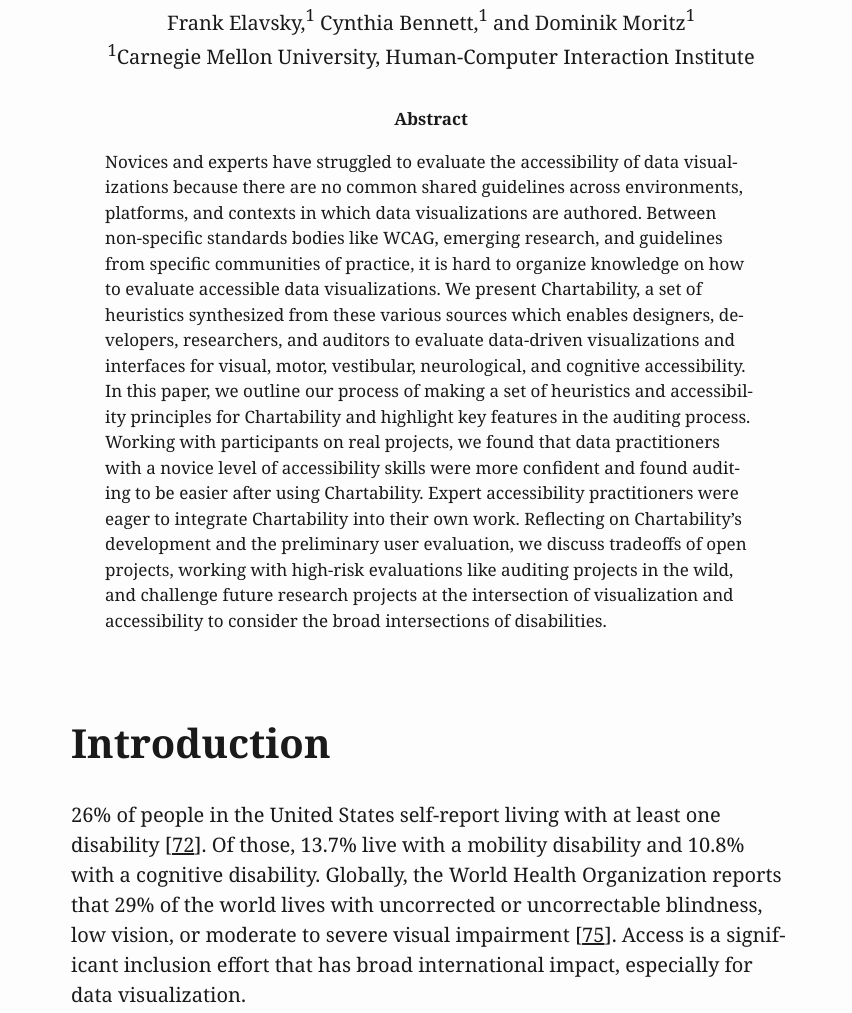
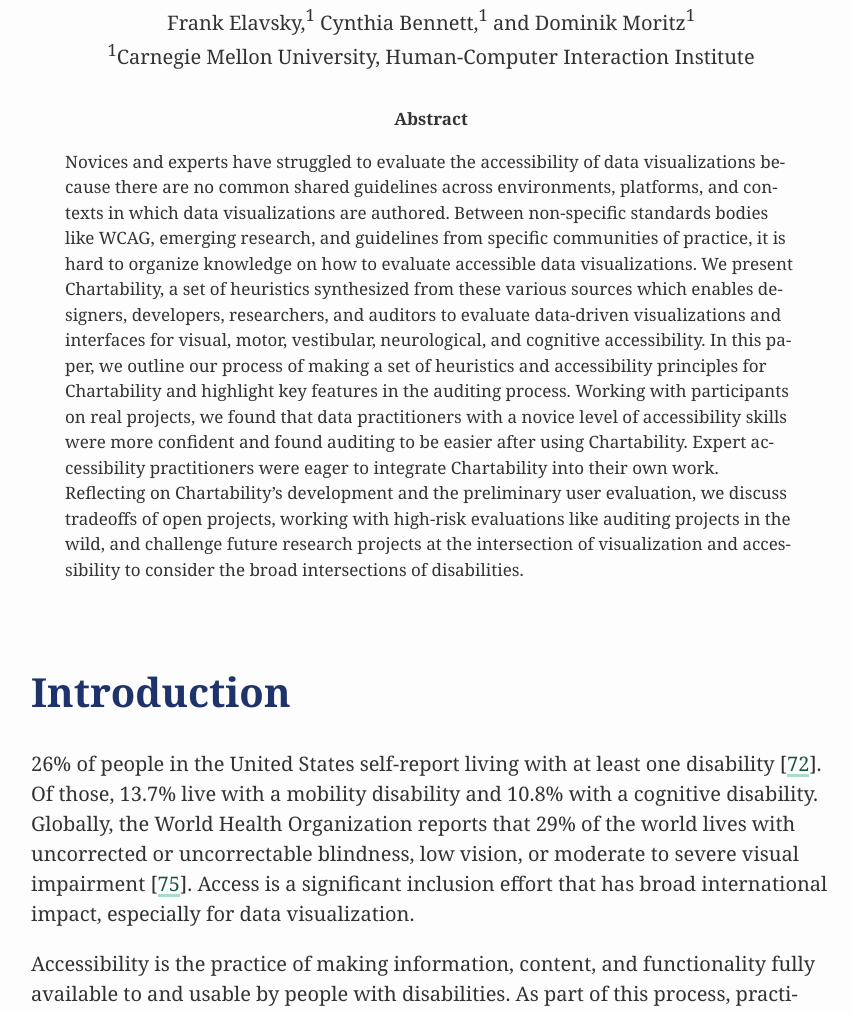
Before and after one commit to frankelavsky/latex_paper_to_accessible_html, a website: page index.html in a window 1280 px wide. Shown: the part 310-1323 px from the top of the page, without its empty margins (209-1061 px from the left). Drawn offline with Linux system fonts and the light colour scheme.

Commit message:
add css for links and text

```diff
--- a/index.html
+++ b/index.html
@@ -400,6 +400,47 @@
       }
       div.csl-indent {
         margin-left: 2em;
+      }
+
+      :root {
+        --text-color: #333;
+        --brand-color: #1e3369;
+        --link-color: #175446;
+        --link-underline: #aadbcf;
+      }
+
+      body {
+        max-width: 40em;
+      }
+
+      body,
+      p,
+      caption,
+      figcaption,
+      span,
+      div {
+        color: var(--text-color);
+      }
+
+      h1,
+      h2,
+      h3 {
+        color: var(--brand-color);
+      }
+
+      a {
+        color: var(--link-color);
+        text-decoration: none;
+        background-image: linear-gradient(transparent 88%, var(--link-underline) 12%);
+        background-size: 100% 100%;
+        background-repeat: no-repeat;
+        background-position: top center;
+      }
+
+      a:hover,
+      a:focus {
+        background-image: linear-gradient(transparent 93%, var(--link-color) 7%);
+        transition: background-size 0.15s ease-in-out, background-image 0.15s ease-in-out;
       }
     </style>
   </head>
--- /dev/null
+++ b/input/custom.css
@@ -0,0 +1,54 @@
+:root {
+  --text-color: #333;
+  --brand-color: #1e3369;
+  --link-color: #175446;
+  --link-underline: #aadbcf;
+}
+
+body {
+  max-width: 40em;
+}
+
+body,
+p,
+caption,
+figcaption,
+span,
+div {
+  color: var(--text-color);
+}
+
+h1,
+h2,
+h3 {
+  color: var(--brand-color);
+}
+
+a {
+  color: var(--link-color);
+  text-decoration: none;
+  background-image: linear-gradient(transparent 88%, var(--link-underline) 12%);
+  background-size: 100% 100%;
+  background-repeat: no-repeat;
+  background-position: top center;
+}
+
+a:hover,
+a:focus {
+  background-image: linear-gradient(transparent 93%, var(--link-color) 7%);
+  transition: background-size 0.15s ease-in-out, background-image 0.15s ease-in-out;
+}
+
+@media screen and (min-width: 48em) {
+  * {
+    -webkit-box-sizing: border-box;
+    -moz-box-sizing: border-box;
+    box-sizing: border-box;
+  }
+  nav {
+    width: 25%;
+  }
+  main {
+    width: 75%;
+  }
+}
--- a/scripts/build.js
+++ b/scripts/build.js
@@ -6,6 +6,7 @@
   resources: 'usable',
   runScripts: 'dangerously'
 };
+let rawCSS = fs.readFileSync('input/custom.css');
 // this is loaded with a static filename to force people to add the files!
 let rawAlt = fs.readFileSync('input/alt-text.json');
 let altText = JSON.parse(rawAlt);
@@ -280,7 +281,7 @@
             document.body.appendChild(refs);
 
             const style = document.createElement('style');
-            style.innerHTML = bibliography.getElementsByTagName('style')[0].innerHTML;
+            style.innerHTML = bibliography.getElementsByTagName('style')[0].innerHTML + '\n' + rawCSS;
             document.head.appendChild(style);
 
             document.documentElement.setAttribute('lang', 'en-US');
```
